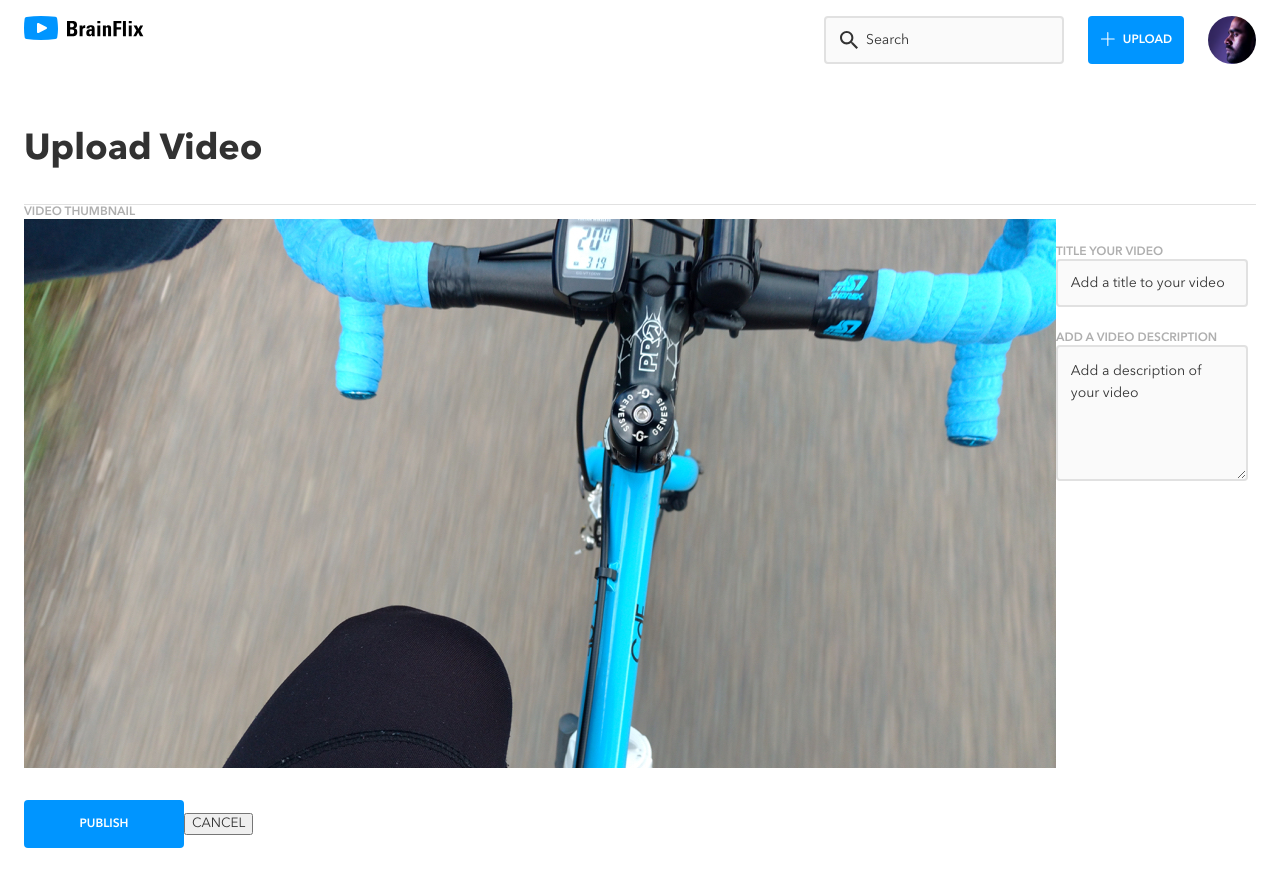
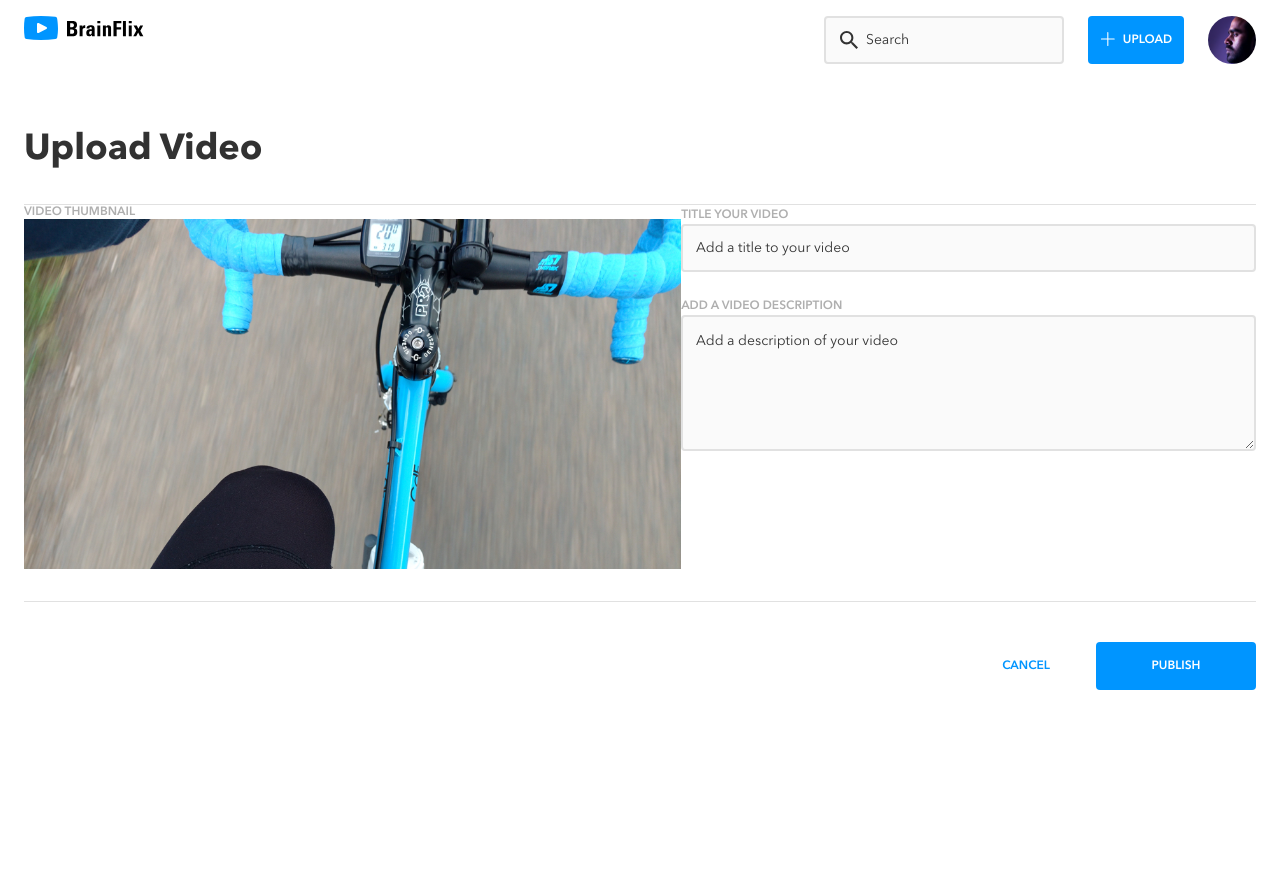
Before and after one commit to alirezakiaee/alireza-kiaee-brainflix, a React (Create React App) app: page /upload in a window 1280 px wide. Shown: the top 886 px of the page. Built offline with nearby package versions, Linux system fonts and the light colour scheme.

Commit message:
added more details to upload scss

```diff
--- a/src/pages/Upload/Upload.jsx
+++ b/src/pages/Upload/Upload.jsx
@@ -9,11 +9,11 @@ const Upload = () => {
         <h1 className="upload__title">Upload Video</h1>
       </header>
       <form className="upload__flex">
-        <div>
+        <div className="upload__flex-two-left">
           <h4 className="upload__label">VIDEO THUMBNAIL</h4>
           <img className="upload__image" src={thumbnail} alt="thumbnail" />
         </div>
-        <div className="upload__flex-two">
+        <div className="upload__flex-two-right">
           <label htmlFor="title" className="upload__label">
             TITLE YOUR VIDEO
           </label>
@@ -36,9 +36,9 @@ const Upload = () => {
           ></textarea>
         </div>
       </form>
-      <footer className="upload__button-container">
+      <footer className="upload__action">
         <button className="upload__button-publish">PUBLISH</button>
-        <button className="upload__button-cancel">CANCEL</button>
+        <button className="upload__link">CANCEL</button>
       </footer>
     </section>
   );
--- a/src/pages/Upload/Upload.scss
+++ b/src/pages/Upload/Upload.scss
@@ -123,7 +123,9 @@
         font-weight: $weight-demi;
         line-height: $mobile-label-line-height;
         color:$primary-color;
+        background-color: rgba(255, 255, 255, 0);
         margin: $regular-space auto;
+        border: none;
 
         @include tablet{
             margin: auto 0;
```
